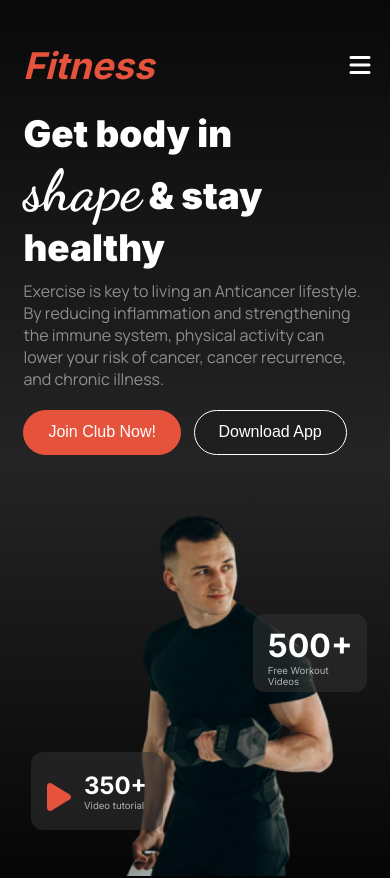
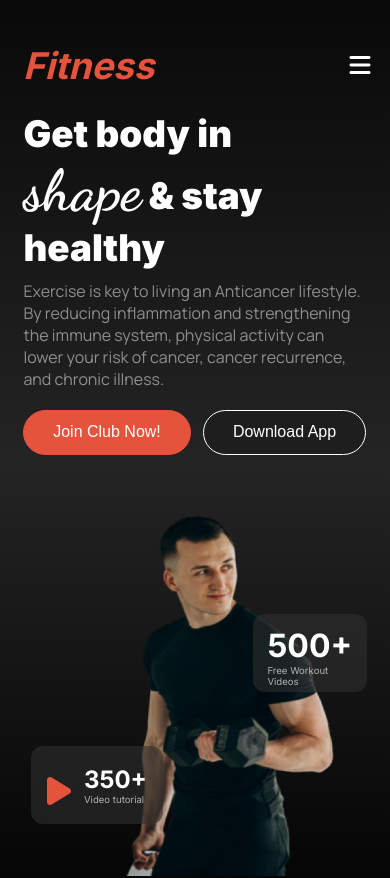
Before and after one commit to provakar788/mySecond-Assignment, a plain HTML site: page index.html in a window 390 px wide. Shown: the top 878 px of the page. Drawn offline with Linux system fonts and the light colour scheme; a web font is replaced by a local one.

Commit message:
change the header btn width

```diff
--- a/style/design.css
+++ b/style/design.css
@@ -115,7 +115,7 @@ body{
     color: rgba(255, 255, 255);
     font-size: 1rem;
     font-weight: 500;
-    padding: 0.8rem 1.5rem;
+    padding: 0.8rem 1.8rem;
     border: none;
     border: 1px solid rgb(230,83,60);
     border-radius: 30px;
@@ -126,7 +126,7 @@ body{
     color: rgba(255, 255, 255);
     font-size: 1rem;
     font-weight: 500;
-    padding: 0.8rem 1.5rem;
+    padding: 0.8rem 1.8rem;
     margin-left: 0.5rem;
     border: 1px solid rgb(255,255,255);
     border-radius: 30px;
--- a/style/responsive.css
+++ b/style/responsive.css
@@ -46,7 +46,7 @@
         font-size: 3.6rem;
     }
     .header-btn{
-        width: 328px;
+        width: 345px;
         margin: 1.2rem 0;
     }
     .header-box{
@@ -54,11 +54,11 @@
     }
     .box-1{
         margin-left: 2.2%;
-        margin-top: 278px;
+        margin-top: 272px;
     }
     .box-2{
         padding: 0.7rem 0.9rem;
-        margin-left: 26.4%;
+        margin-left: 26.2%;
         margin-top: 140px;
     }
     .box-para{
```
